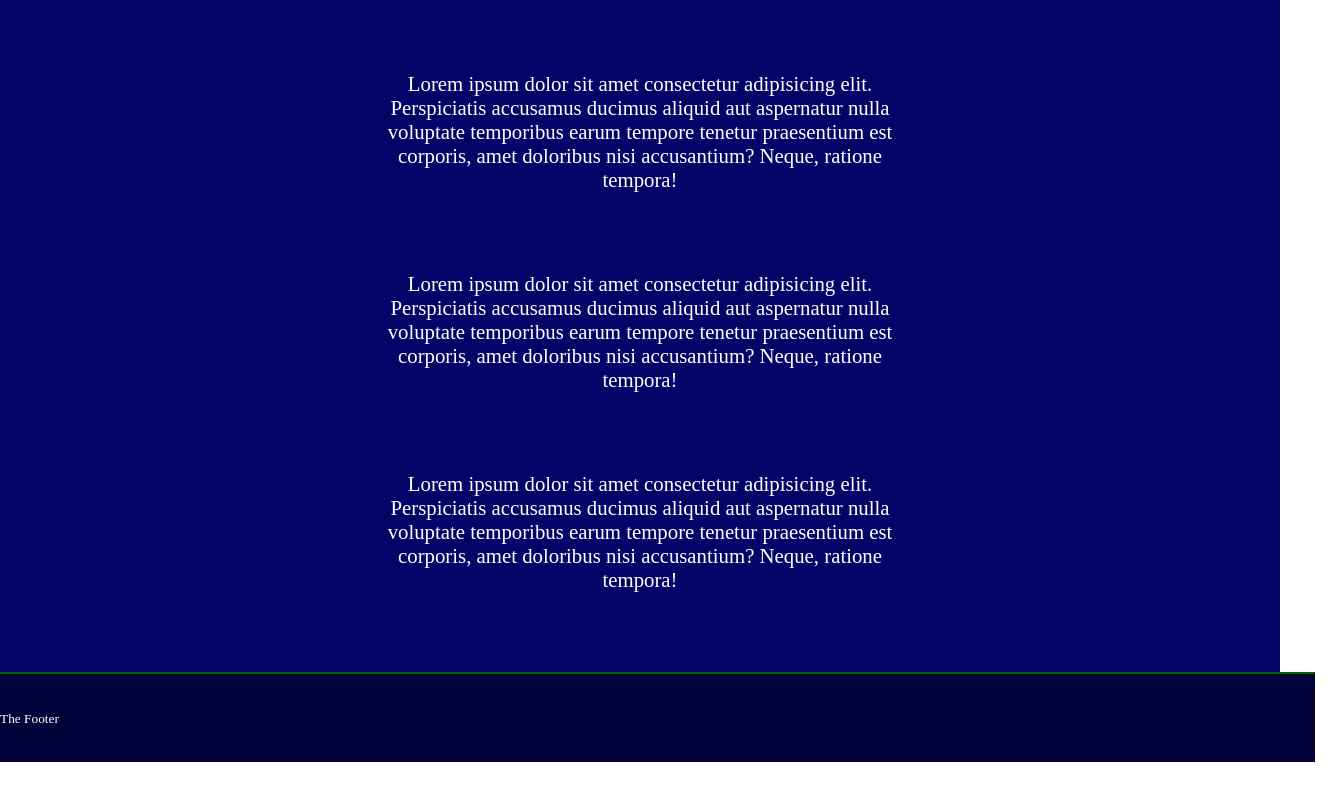
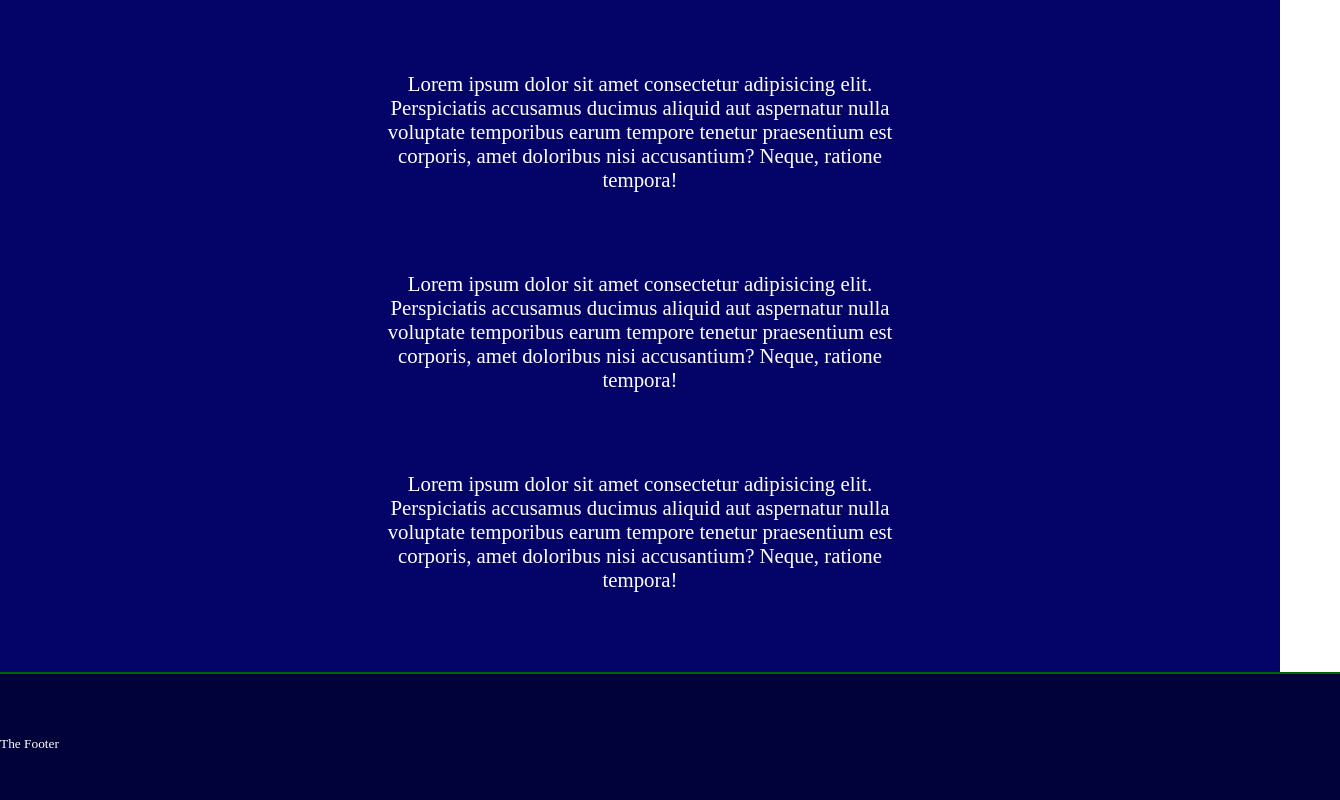
Before and after one commit to courthub74/PageAndFooter, a plain HTML site: page index.html in a window 1280 px wide. Shown: the part 796-1596 px from the top of the page, 1340 px wide, since content can reach past the window. Before the commit the page ends 1558 px from the top, so only its background shows below. Drawn offline with Linux system fonts and the light colour scheme.

Commit message:
thicker footer

```diff
--- a/style.scss
+++ b/style.scss
@@ -36,7 +36,7 @@ body {
             background-color: rgb(2, 2, 58);
             border-top: 2px solid darkgreen;
             color: white;
-            padding: 35px;
+            padding: 60px;
             width: 100%;
             margin-top: auto;
 
```
Also changed, not shown: style.css.
